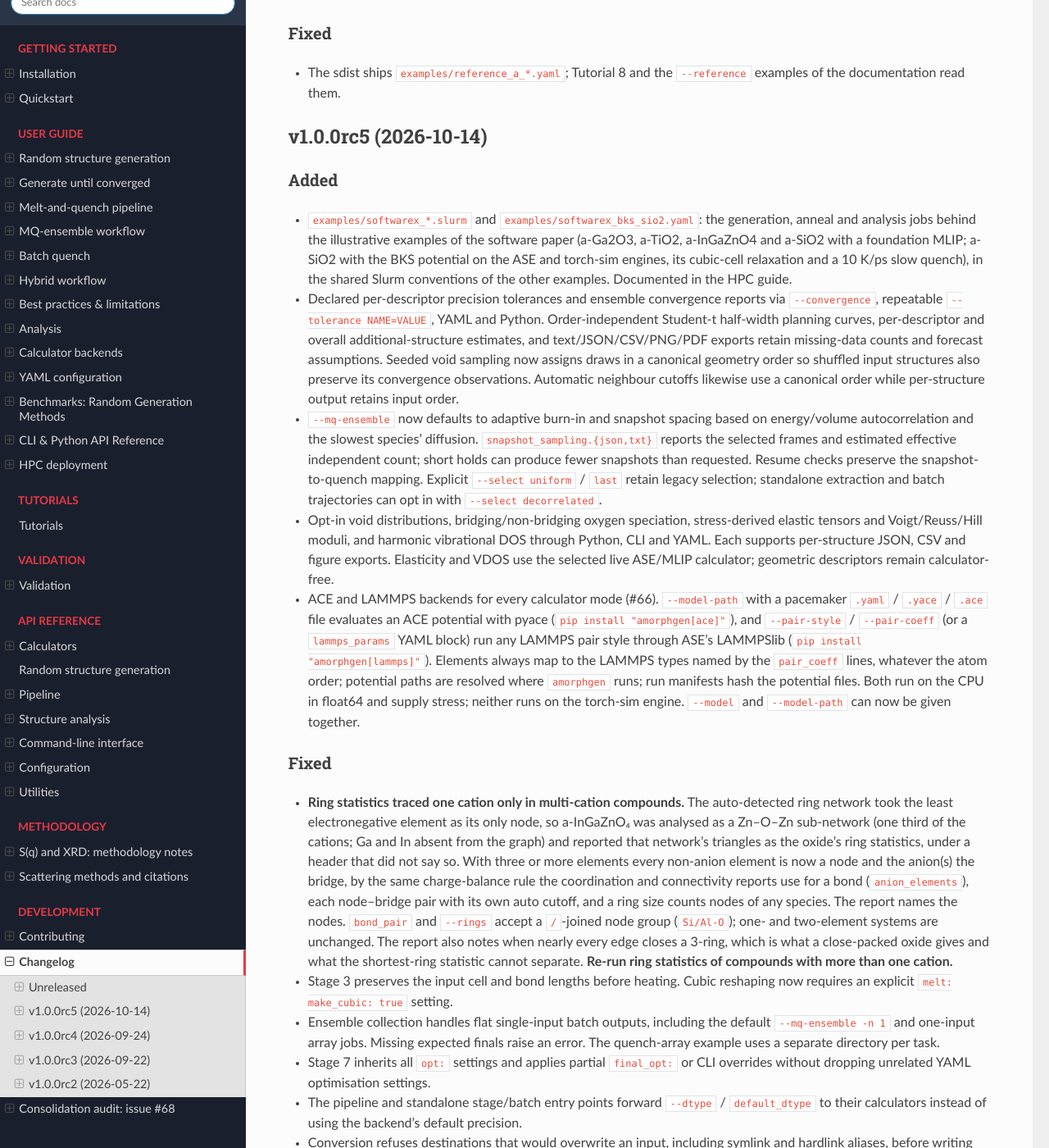
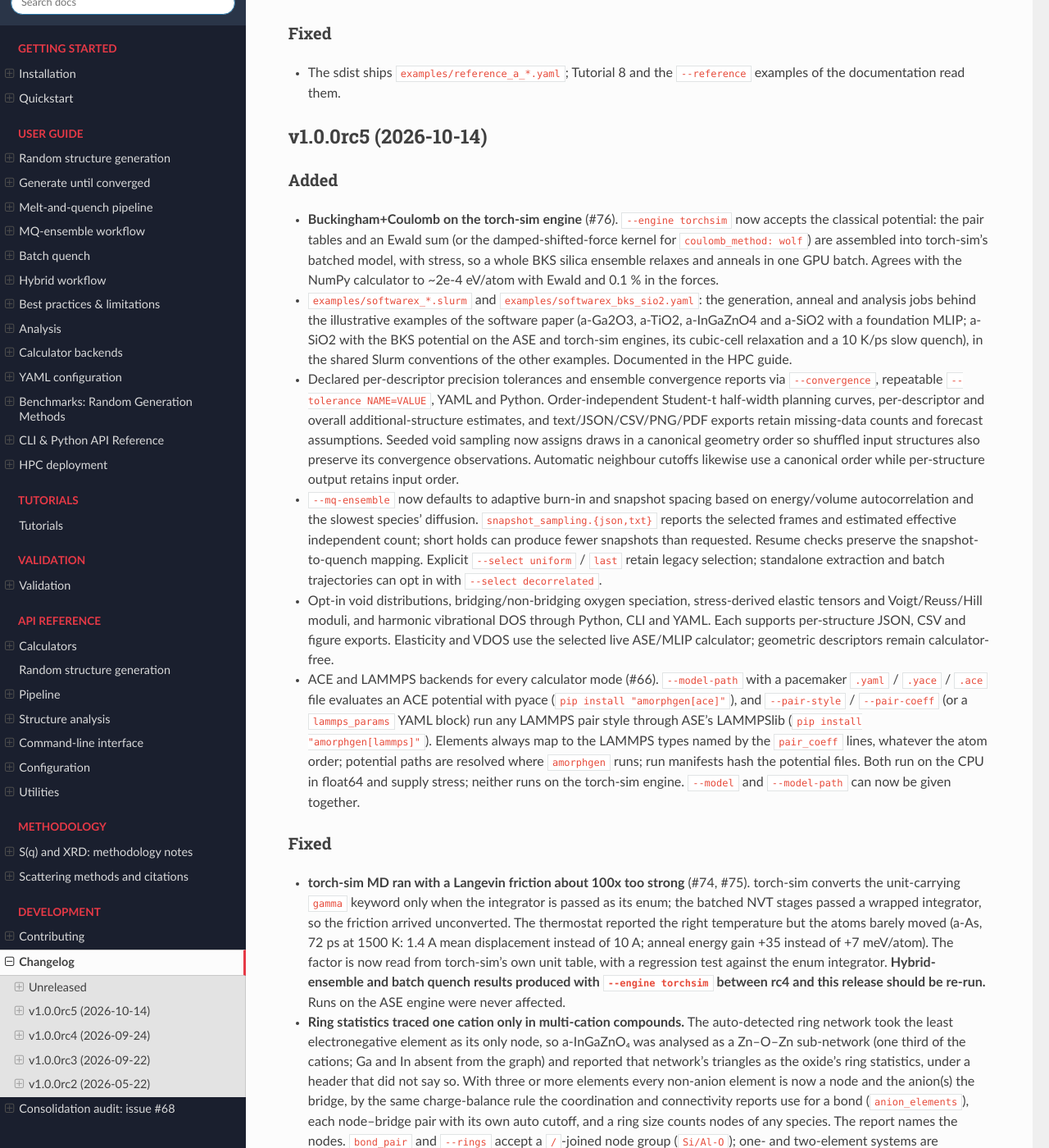
Before and after one commit to SMTG-Bham/AmorphGen, a Sphinx documentation site: the page built from docs/changelog.md, in a window 1280 px wide and 1400 px high, scrolled down 385 px. Shown: the whole window at 82% size. Built offline with Sphinx 7.4.7 and the Read the Docs theme 3.1.0, drawn with Linux system fonts in a browser that asks for light colours.

Commit message:
changelog: the rc5 section records the torch-sim Langevin friction fix (#74, #75) and Buckingham+Coulomb on the torch-sim engine (#76), which were merged before the release but missing from the Unreleased notes

```diff
--- a/docs/changelog.md
+++ b/docs/changelog.md
@@ -21,6 +21,12 @@
 
 ### Added
 
+- **Buckingham+Coulomb on the torch-sim engine** (#76). `--engine torchsim` now
+  accepts the classical potential: the pair tables and an Ewald sum (or the
+  damped-shifted-force kernel for `coulomb_method: wolf`) are assembled into
+  torch-sim's batched model, with stress, so a whole BKS silica ensemble relaxes
+  and anneals in one GPU batch. Agrees with the NumPy calculator to ~2e-4
+  eV/atom with Ewald and 0.1 % in the forces.
 - `examples/softwarex_*.slurm` and `examples/softwarex_bks_sio2.yaml`: the
   generation, anneal and analysis jobs behind the illustrative examples of the
   software paper (a-Ga2O3, a-TiO2, a-InGaZnO4 and a-SiO2 with a foundation MLIP;
@@ -60,6 +66,16 @@
 
 ### Fixed
 
+- **torch-sim MD ran with a Langevin friction about 100x too strong** (#74,
+  #75). torch-sim converts the unit-carrying `gamma` keyword only when the
+  integrator is passed as its enum; the batched NVT stages passed a wrapped
+  integrator, so the friction arrived unconverted. The thermostat reported the
+  right temperature but the atoms barely moved (a-As, 72 ps at 1500 K: 1.4 A
+  mean displacement instead of 10 A; anneal energy gain +35 instead of
+  +7 meV/atom). The factor is now read from torch-sim's own unit table, with a
+  regression test against the enum integrator. **Hybrid-ensemble and batch
+  quench results produced with `--engine torchsim` between rc4 and this
+  release should be re-run.** Runs on the ASE engine were never affected.
 - **Ring statistics traced one cation only in multi-cation compounds.** The
   auto-detected ring network took the least electronegative element as its
   only node, so a-InGaZnO₄ was analysed as a Zn–O–Zn sub-network (one third of
```
